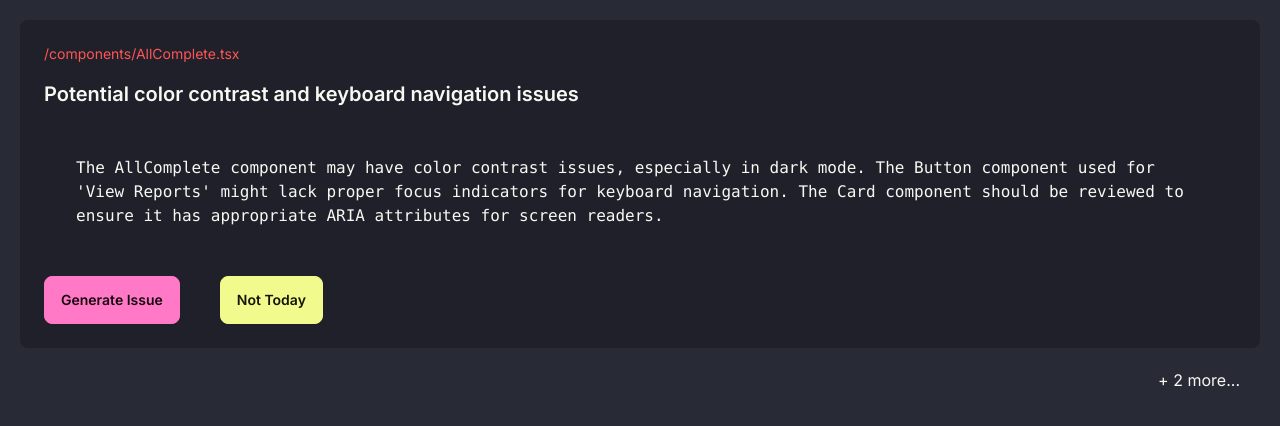
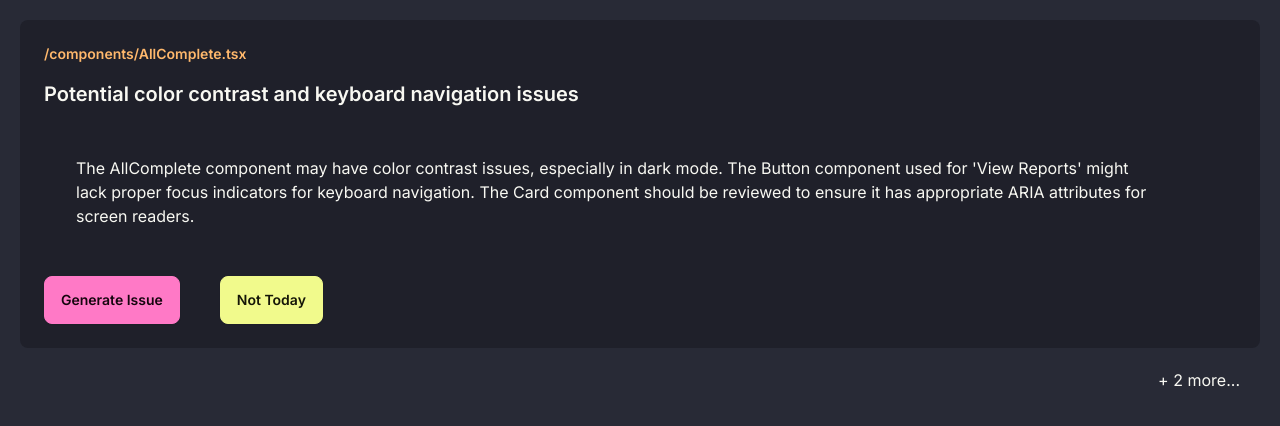
Before and after one commit to katemoser/a11y-ally, a Next.js app: page /issues/1 in a window 1280 px wide. Shown: the top 426 px of the page. Built offline with nearby package versions, Linux system fonts and the light colour scheme; no server answers.

Commit message:
fixed accessibility concerns and got rid of unused files

```diff
--- a/app/issues/page.tsx
+++ /dev/null
@@ -1,13 +0,0 @@
-import SelectRepoForm from "@/components/SelectRepoForm";
-
-import Loading from "@/app/loading";
-
-export default async function IssuesPage() {
-
-  return (
-    <div>
-      <h1>Issues</h1>
-      <SelectRepoForm />
-    </div>
-  );
-}
--- a/components/AccessibilityConcernCard.tsx
+++ b/components/AccessibilityConcernCard.tsx
@@ -33,7 +33,7 @@ export default function AccessibilityConcernCard({
   if (issue.error) return <ErrorMessage message="There was an error while creating your issue"/>;
 
   return (
-    <div className="flex-grow">
+    <section className="flex-grow" aria-label="Details on accessibility concern">
       {issue.data ? (
         <IssueEditor
           initialIssue={issue.data}
@@ -41,6 +41,7 @@ export default function AccessibilityConcernCard({
           repo={repo}
           create={handleGithubIssueSubmission}
           remove={remove}
+          aria-live="polite"
         />
       ) : (
         <AccessibilityConcernDetails
@@ -48,8 +49,9 @@ export default function AccessibilityConcernCard({
           createIssue={handleIssueCreation}
           remove={remove}
           repo={repo}
+          aria-live="polite"
         />
       )}
-    </div>
+    </section>
   );
 }
--- a/components/AccessibilityConcernDetails.tsx
+++ b/components/AccessibilityConcernDetails.tsx
@@ -10,29 +10,31 @@ interface AccessibilityConcernDetailsProps {
 
 export default function AccessibilityConcernDetails({ concern, createIssue, remove, repo }:AccessibilityConcernDetailsProps) {
     return (
-        <div className="card p-3 space-y-4">
-            <div className="text-sm text-error">
+        <main className="card p-3 space-y-4">
+            <h2 className="text-sm text-accent font-semibold" >
                 {concern.file}
-            </div>
-            <div className="card-title">
+            </h2>
+            <h1 className="card-title">
                 {concern.title}
-            </div>
+            </h1>
 
-            <pre className="card-body text-pretty">{concern.description}</pre>
+            <section className="card-body text-pretty white-pre-wrap">{concern.description}</section>
             <div className="flex justify-right my-5 space-x-10">
                 <button
                     className="btn btn-primary"
                     onClick={() => createIssue(concern.file, repo)}
+                    aria-label="Generate issue Markdown for this concern"
                 >
                     Generate Issue
                 </button>
                 <button
                     className="btn btn-warning"
                     onClick={remove}
+                    aria-label="Dismiss this concern"
                 >
                     Not Today
                 </button>
             </div>
-        </div>
+        </main>
     )
 }
--- a/components/IssueSubmittedMessage.tsx
+++ b/components/IssueSubmittedMessage.tsx
@@ -1,12 +1,14 @@
 "use client";
 
-export default function IssueSubmittedMessage({next}:{next: ()=>void}) {
-    return (
-        <div role="alert" className="alert alert-success flex justify-between">
-        <span>Issue submitted successfully!</span>
+export default function IssueSubmittedMessage({ next }: { next: () => void }) {
+  return (
+    <div role="alert" className="alert alert-success flex justify-between">
 
-            <button onClick={next} className="btn btn-sm">See Next concern</button>
+      <span>Issue submitted successfully!</span>
+      <button onClick={next} className="btn btn-sm">
+        See Next concern
+      </button>
 
-        </div>
-    );
-    }
+    </div>
+  );
+}
--- a/components/NoConcernsLeft.tsx
+++ b/components/NoConcernsLeft.tsx
@@ -1,18 +1,18 @@
 export default function NoConcernsLeft() {
   return (
-    <div className="hero bg-base-200 min-h-screen">
+    <main className="hero bg-base-200 min-h-screen">
       <div className="hero-content text-center">
-        <div className="max-w-md">
+        <section className="max-w-md">
           <h1 className="text-5xl font-bold">No more concerns!</h1>
-          <p className="py-6">
+          <h2 className="py-6">
             Thank you for using our tool today. We hope you found it helpful,
             and you learned something new about accessibility.
-          </p>
+          </h2>
           <a href="/" className="btn btn-primary">
-            Try Again!
+            Start New Accessibility Check
           </a>
-        </div>
+        </section>
       </div>
-    </div>
+    </main>
   );
 }
```
Also changed, not shown: components/AccessibilityConcernCardList.tsx (deleted, +0 -22 lines).
